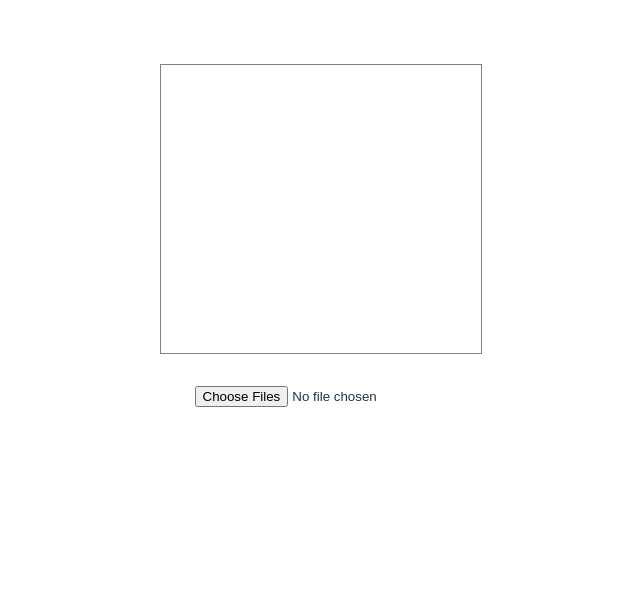
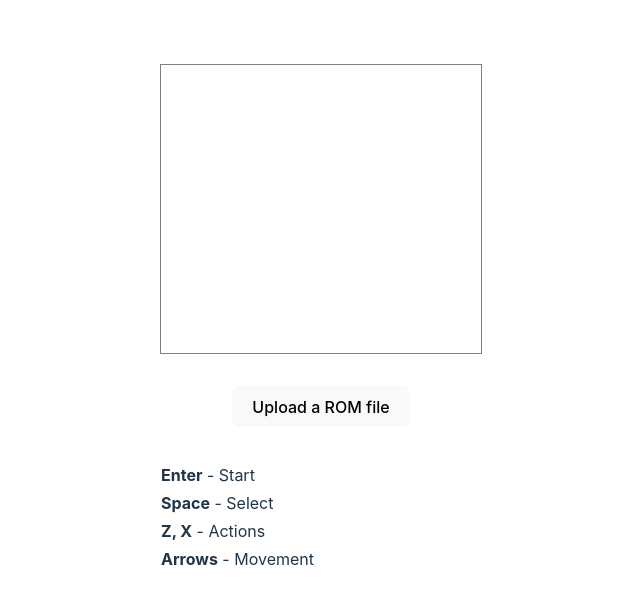
Before and after one commit to aglotoff/gameboy, a website built with Vite: page index.html in a window 1280 px wide. Shown: the whole page, without its empty margins (319-959 px from the left). Built offline with nearby package versions, Linux system fonts and the light colour scheme.

Commit message:
feat: dummy help

```diff
--- a/index.html
+++ b/index.html
@@ -9,8 +9,18 @@
   <body>
     <div id="app">
 
-      <input type="file" id="file-selector" multiple>
+      <input type="file" id="file-selector" style="display: none" required>
+      <button id="file-btn" onclick="document.getElementById('file-selector').click()">Upload a ROM file</button>
+
+      <div class="help">
+        <p><b>Enter</b> - Start</p>
+        <p><b>Space</b> - Select</p>
+        <p><b>Z, X</b> - Actions</p>
+        <p><b>Arrows</b> - Movement</p>
+      </div>
     </div>
+
+
 
     <script type="module" src="/src/main.ts"></script>
   </body>
--- a/src/style.css
+++ b/src/style.css
@@ -24,8 +24,6 @@ a:hover {
 
 body {
   margin: 0;
-  display: flex;
-  place-items: center;
   min-width: 320px;
   min-height: 100vh;
 }
@@ -43,7 +41,6 @@ h1 {
   flex-direction: column;
   align-items: center;
   padding: 4rem;
-  height: 100vh;
 }
 
 .logo {
@@ -98,3 +95,16 @@ button:focus-visible {
     background-color: #f9f9f9;
   }
 }
+
+.help {
+  margin-top: 2rem;
+  width: 320px;
+}
+
+.help p {
+  margin: 0.25rem 0;
+}
+
+#file-selector:disabled ~ button {
+  display: none;
+}
```
